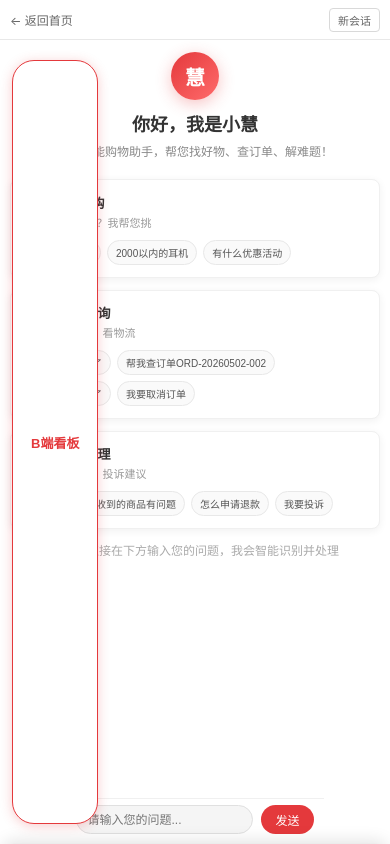
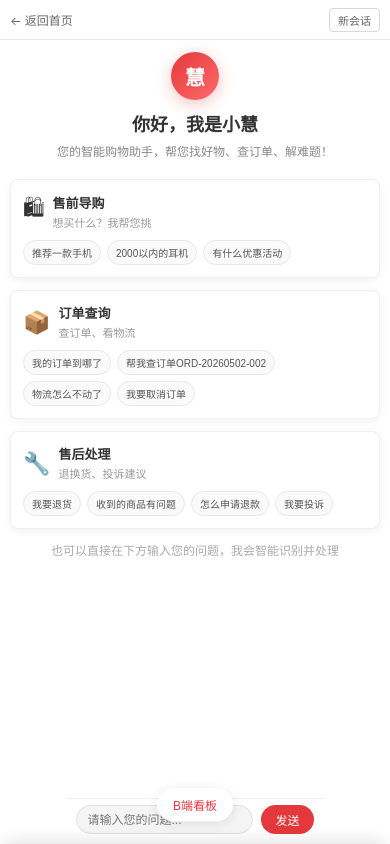
Before and after one commit to 846496079-design/Chatbot, a React (Create React App) app in the folder frontend/: page / in a window 390 px wide. Built offline with nearby package versions, Linux system fonts and the light colour scheme; no server answers.

Commit message:
fix(mobile): make data panel toggle button smaller, add bounce animation

```diff
--- a/frontend/src/styles/app.css
+++ b/frontend/src/styles/app.css
@@ -1900,19 +1900,21 @@ body {
   .data-panel-toggle {
     display: block;
     position: fixed;
-    top: 60px;
-    left: 12px;
-    padding: 10px 18px;
-    border-radius: 22px;
-    background: #fff;
+    bottom: 80px;
+    left: 50%;
+    transform: translateX(-50%);
+    padding: 8px 16px;
+    border-radius: 20px;
+    background: rgba(255, 255, 255, 0.95);
     color: #e4393c;
-    border: 1.5px solid #e4393c;
-    box-shadow: 0 2px 12px rgba(228, 57, 60, 0.25);
+    border: none;
+    box-shadow: 0 2px 12px rgba(0, 0, 0, 0.1);
     cursor: pointer;
-    z-index: 99;
-    font-size: 13px;
-    font-weight: 600;
+    z-index: 50;
+    font-size: 12px;
+    font-weight: 500;
     white-space: nowrap;
+    animation: bounce 2s ease-in-out infinite;
     transition: all 0.2s;
   }
 
@@ -1920,8 +1922,13 @@ body {
   .data-panel-toggle:active {
     background: #e4393c;
     color: #fff;
-    border-color: #e4393c;
-    transform: scale(0.98);
+    transform: translateX(-50%) scale(0.98);
+    animation: none;
+  }
+
+  @keyframes bounce {
+    0%, 100% { transform: translateX(-50%) translateY(0); }
+    50% { transform: translateX(-50%) translateY(-5px); }
   }
 }
 
```
